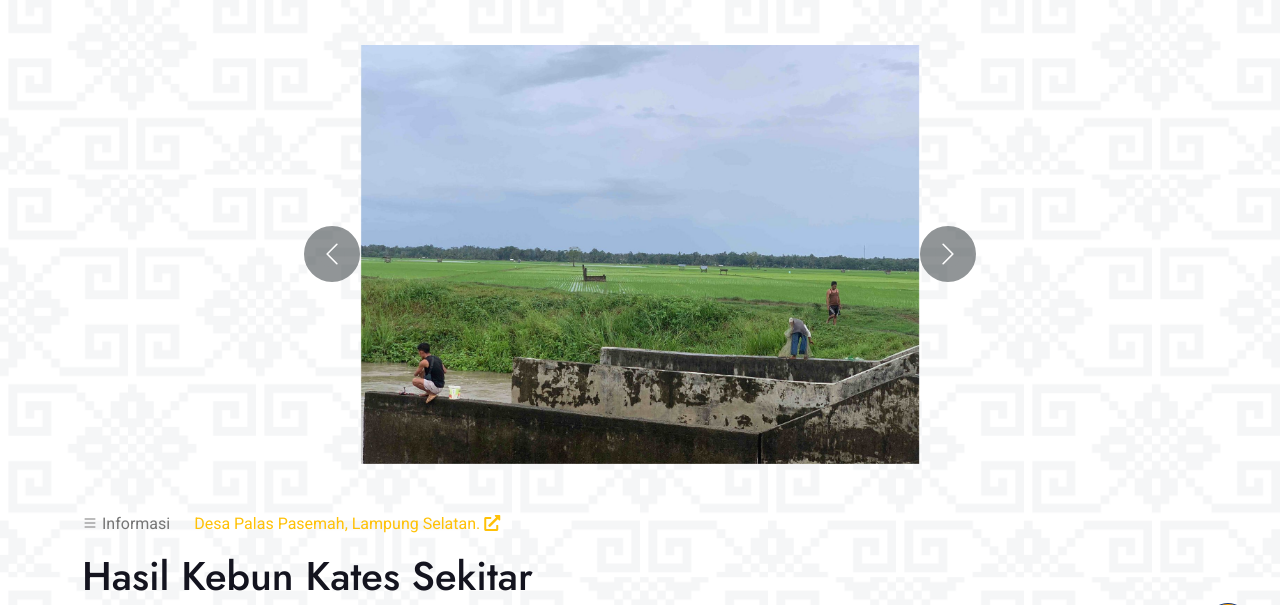
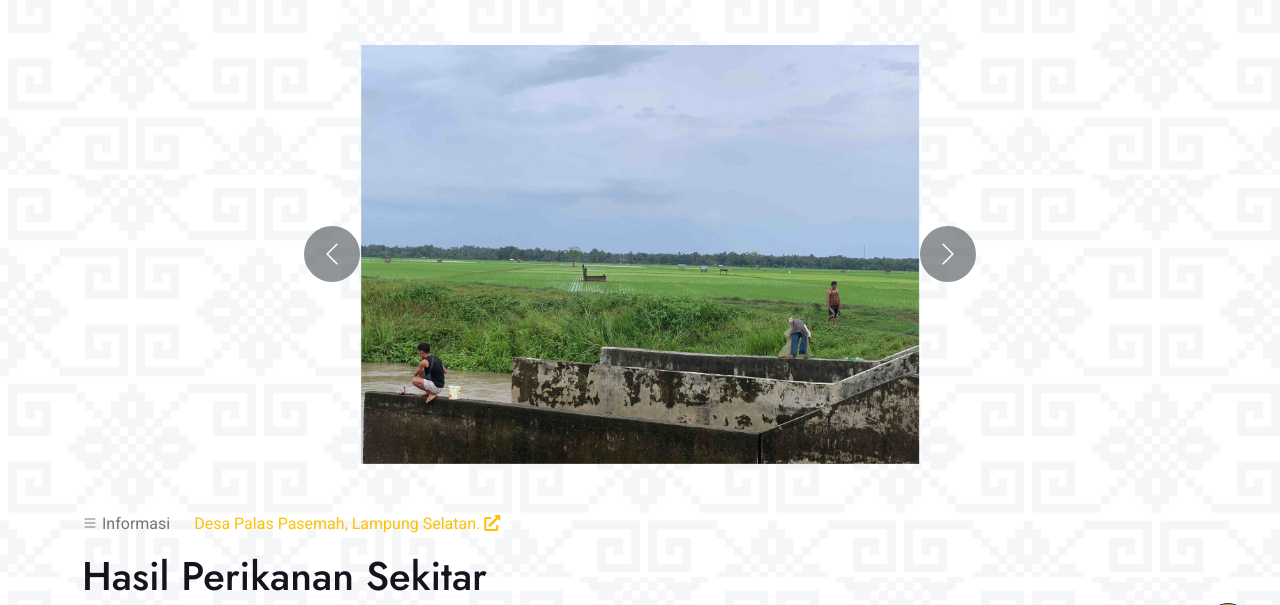
Before and after one commit to Danielle024/DesaPalasPasemah, a plain HTML site: page Perikanan.html in a window 1280 px wide. Shown: the part 123-728 px from the top of the page. Drawn offline with nearby package versions, Linux system fonts and the light colour scheme.

Commit message:
Update Perikanan.html

```diff
--- a/Perikanan.html
+++ b/Perikanan.html
@@ -205,7 +205,7 @@
             </li>
           </ul>
           <p class="text-justify"></p>
-          <h1>Hasil Kebun Kates Sekitar</h1>
+          <h1>Hasil Perikanan Sekitar</h1>
           <p>
             Di Desa Palas Pasemah, Lampung Selatan, hasil perikanan menjadi
             salah satu sumber kehidupan yang penting bagi masyarakat. Setiap
```
